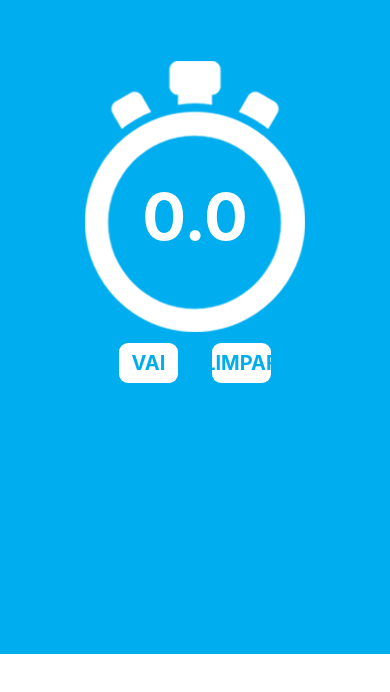
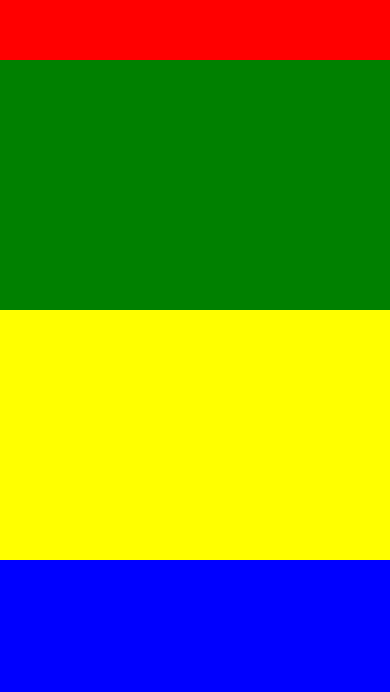
Before and after one commit to Ricardo-Lucena-Clear/React-Native-Basic, a React Native app: screen / in a window 390 px wide. Shown: the part 190-882 px from the top of the page. Before the commit the page ends 844 px from the top, so only its background shows below. Built offline with nearby package versions, Linux system fonts and the light colour scheme.

Commit message:
ScrollView

```diff
--- a/App.js
+++ b/App.js
@@ -3,136 +3,46 @@
   View,
   Text,
   StyleSheet,
-  Image,
-  TouchableOpacity
+  ScrollView
   } from 'react-native';
 
 class App extends Component{
-
-  constructor(props){
-    super(props);
-    this.state = {
-      numero: 0,
-      botao: 'VAI',
-      ultimo: null
-    };
-
-    //Variavel do timer do relogio.
-    this.timer = null;
-
-    this.vai = this.vai.bind(this);
-    this.limpar = this.limpar.bind(this);
-  }
-
-  vai(){
-
-    if(this.timer != null){
-      //Aqui vai parar o timer
-      clearInterval(this.timer);
-      this.timer = null;
-
-      this.setState({botao: 'VAI'});
-    }else{
-
-      //Comeca girar o timer
-      this.timer = setInterval( ()=> {
-        this.setState({numero: this.state.numero + 0.1})
-      }, 100);
-
-      this.setState({botao: 'PARAR'});
-    }
-
-  }
-
-  limpar(){
-    if(this.timer != null){
-      //Aqui vai parar o timer
-      clearInterval(this.timer);
-      this.timer = null;
-    }
-    this.setState({
-      ultimo: this.state.numero,
-      numero: 0,
-      botao: 'VAI'
-    })
-  }
-
   render(){
     return(
-      <View style={styles.container}>
-
-      <Image
-      source={require('./src/cronometro.png')}
-      style={styles.cronometro}
-      />
-
-      <Text style={styles.timer}> {this.state.numero.toFixed(1)} </Text>
-
-      <View style={styles.btnArea}>
-
-        <TouchableOpacity style={styles.btn} onPress={this.vai}>
-          <Text style={styles.btnTexto}> {this.state.botao} </Text>
-        </TouchableOpacity>
-
-        <TouchableOpacity style={styles.btn} onPress={this.limpar}>
-          <Text style={styles.btnTexto}>LIMPAR</Text>
-        </TouchableOpacity>
-
+      <View style={StyleSheet.container}>
+        <ScrollView>
+        <View style={styles.box1}></View>
+        <View style={styles.box2}></View>
+        <View style={styles.box3}></View>
+        <View style={styles.box4}></View>
+        </ScrollView>
       </View>
-
-      <View style={styles.areaUltima}>
-          <Text style={styles.textoCorrida}>
-            {this.state.ultimo > 0 ? 'Ultimo tempo: ' + this.state.ultimo.toFixed(2) + 's' : ''}
-          </Text>
-      </View>
-
-
-      </View>
-    );
+    )
   }
-
 }
-
 const styles = StyleSheet.create({
   container:{
     flex:1,
-    alignItems:'center',
-    justifyContent: 'center',
-    backgroundColor: '#00aeef'
   },
-  timer:{
-    marginTop:-160,
-    color: '#FFF',
-    fontSize: 65,
-    fontWeight: 'bold'
+  box1:{
+    backgroundColor: 'red',
+    height: 250,
+
   },
-  btnArea:{
-    flexDirection: 'row',
-    marginTop: 70,
-    height: 40
+  box2:{
+    backgroundColor: 'green',
+    height: 250,
+
   },
-  btn:{
-    flex:1,
-    justifyContent:'center',
-    alignItems: 'center',
-    backgroundColor: '#FFF',
-    height: 40,
-    margin: 17,
-    borderRadius: 9
+  box3:{
+    backgroundColor: 'yellow',
+    height: 250,
+
   },
-  btnTexto:{
-    fontSize: 20,
-    fontWeight: 'bold',
-    color: '#00aeef'
+  box4:{
+    backgroundColor: 'blue',
+    height: 250,
+
   },
-  areaUltima:{
-    marginTop: 40,
-  },
-  textoCorrida:{
-    fontSize:25,
-    fontStyle:'italic',
-    color: '#FFF'
-  }
-});
-
+})
 export default App;
```
